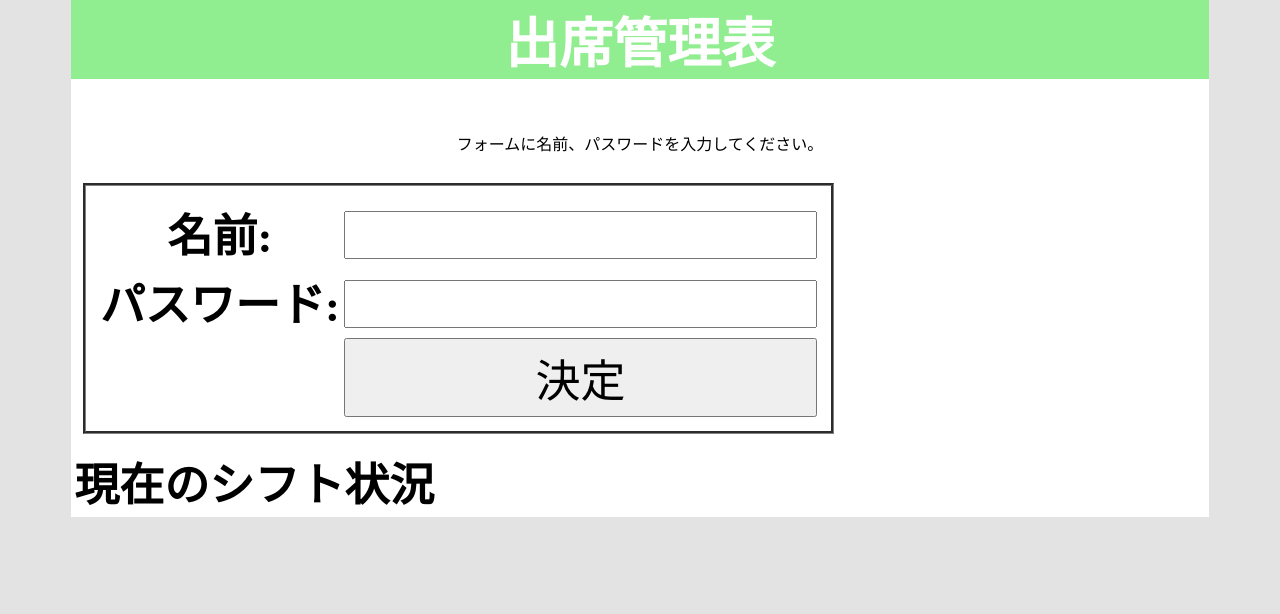
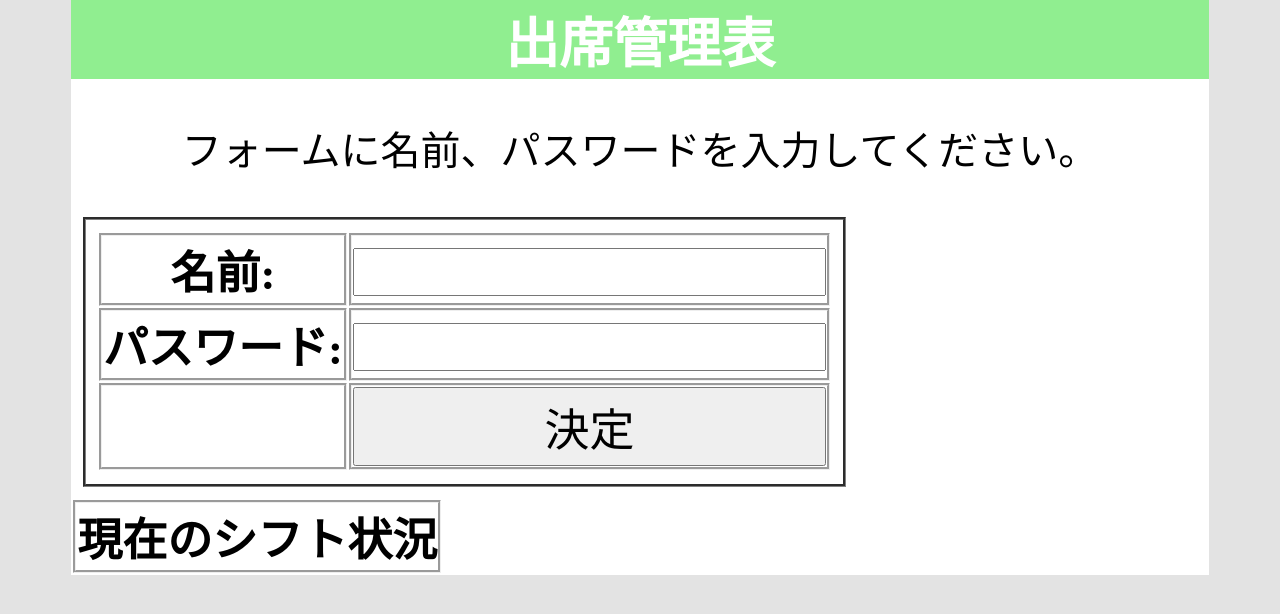
Before and after one commit to okakyo/Attendance_Check, a Django app: page / in a window 1280 px wide. Shown: the top 614 px of the page. Run offline with Django 3.2, Linux system fonts and the light colour scheme; data that the repository does not hold is empty.

Commit message:
'修正中'

```diff
--- a/static/css/index.css
+++ b/static/css/index.css
@@ -27,7 +27,10 @@ div#all{
 }
 
 div#message{
-    display: flex;
+    text-align: center;
+    font-size: 40px;
+    font-family: sans-serif;
+
 }
 div#message p{
     margin-left:auto;
@@ -50,7 +53,9 @@ table.Forms{
 }
 
 table th,td {
+    border-style: groove;
     font-size: 45px;
+    margin: 1%;
 }
 
 table td input {
```
Also changed, not shown: calculator.csv (added, +7 -0 lines).
